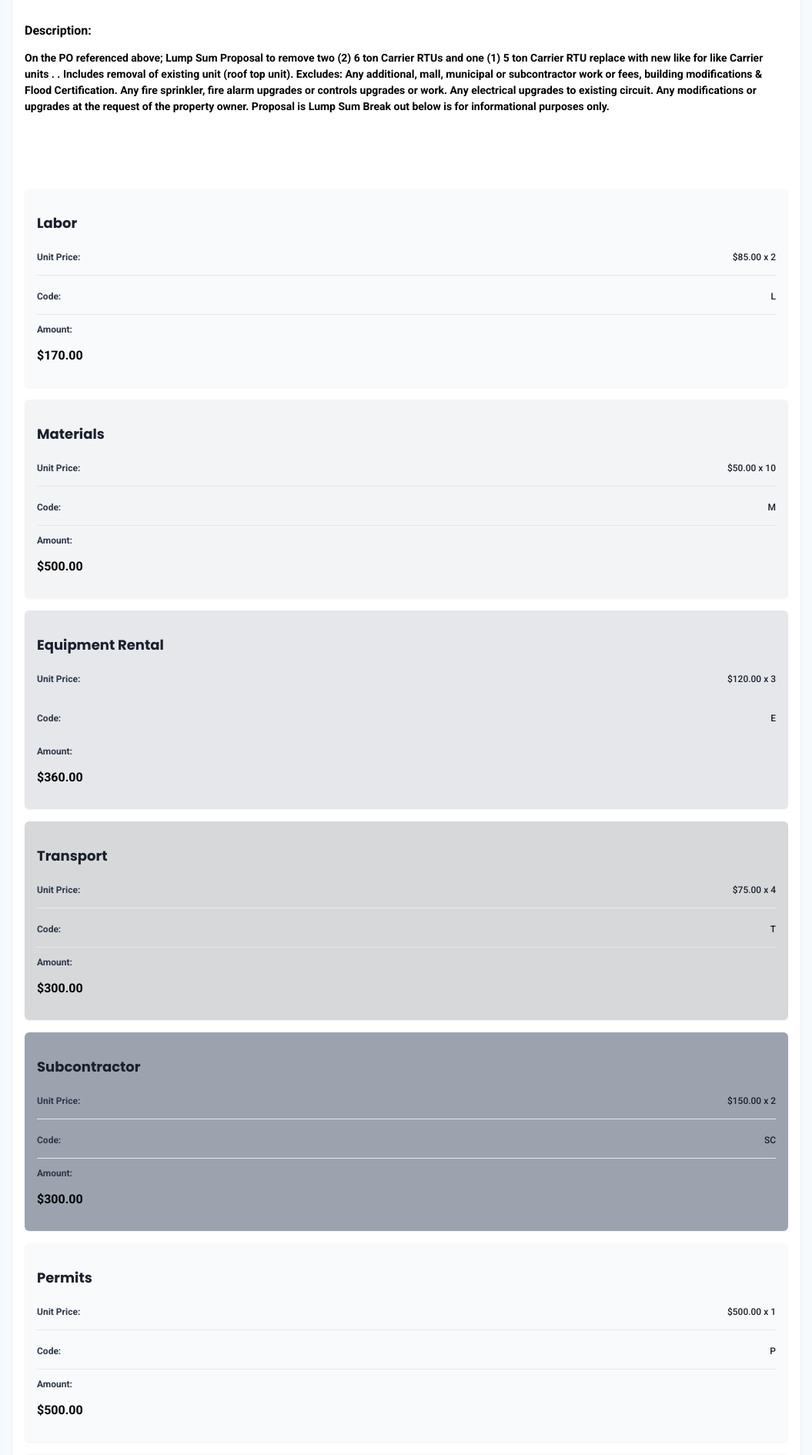
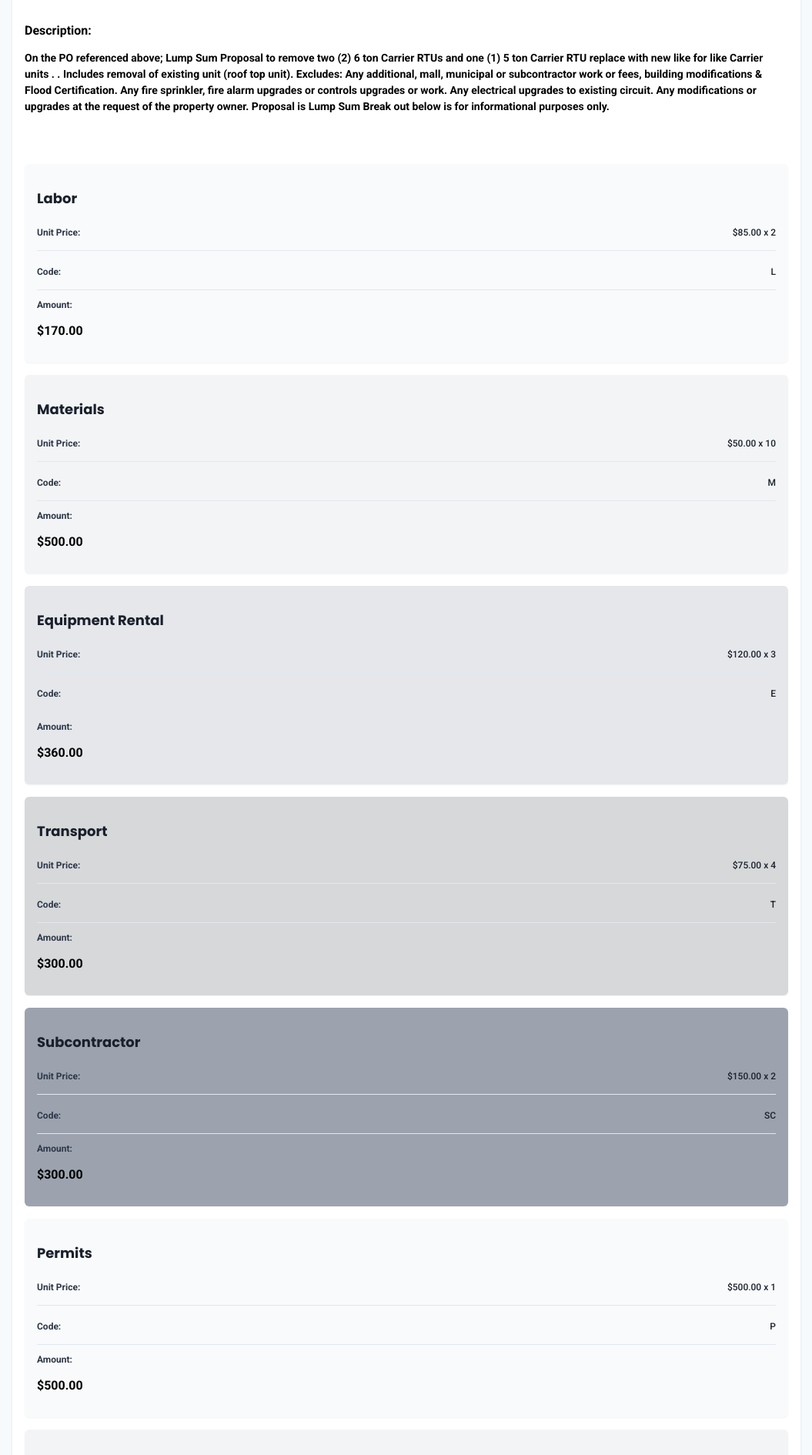
Before and after one commit to M3D3L/Quotation, a PHP site: page / in a window 1280 px wide. Shown: the part 1404-3294 px from the top of the page at 77% size, without its empty margins (112-1167 px from the left). Run offline with PHP 8.4, Linux system fonts and the light colour scheme.

Commit message:
removed some mock data and improved margin spacing

```diff
--- a/assets/css/main.css
+++ b/assets/css/main.css
@@ -44,10 +44,6 @@ ul {
     width: 100%;
 }
 
-/* Description */
-.description {
-    margin-bottom: 2rem;
-}
 
 .description p:first-child {
     font-weight: bold;
--- a/index.html
+++ b/index.html
@@ -128,105 +128,7 @@
                 quantity: 1,
                 code: "I",
                 amount: 150.0,
-            },
-            {
-                description: "Labor",
-                unitPrice: 85.0,
-                quantity: 2,
-                code: "L",
-                amount: 170.0,
-            },
-            {
-                description: "Materials",
-                unitPrice: 50.0,
-                quantity: 10,
-                code: "M",
-                amount: 500.0,
-            },
-            {
-                description: "Equipment Rental",
-                unitPrice: 120.0,
-                quantity: 3,
-                code: "E",
-                amount: 360.0,
-            },
-            {
-                description: "Transport",
-                unitPrice: 75.0,
-                quantity: 4,
-                code: "T",
-                amount: 300.0,
-            },
-            {
-                description: "Subcontractor",
-                unitPrice: 150.0,
-                quantity: 2,
-                code: "SC",
-                amount: 300.0,
-            },
-            {
-                description: "Permits",
-                unitPrice: 500.0,
-                quantity: 1,
-                code: "P",
-                amount: 500.0,
-            },
-            {
-                description: "Inspection",
-                unitPrice: 150.0,
-                quantity: 1,
-                code: "I",
-                amount: 150.0,
-            },
-            {
-                description: "Labor",
-                unitPrice: 85.0,
-                quantity: 2,
-                code: "L",
-                amount: 170.0,
-            },
-            {
-                description: "Materials",
-                unitPrice: 50.0,
-                quantity: 10,
-                code: "M",
-                amount: 500.0,
-            },
-            {
-                description: "Equipment Rental",
-                unitPrice: 120.0,
-                quantity: 3,
-                code: "E",
-                amount: 360.0,
-            },
-            {
-                description: "Transport",
-                unitPrice: 75.0,
-                quantity: 4,
-                code: "T",
-                amount: 300.0,
-            },
-            {
-                description: "Subcontractor",
-                unitPrice: 150.0,
-                quantity: 2,
-                code: "SC",
-                amount: 300.0,
-            },
-            {
-                description: "Permits",
-                unitPrice: 500.0,
-                quantity: 1,
-                code: "P",
-                amount: 500.0,
-            },
-            {
-                description: "Inspection",
-                unitPrice: 150.0,
-                quantity: 1,
-                code: "I",
-                amount: 150.0,
-            },
+            }
         ];
 
         document.addEventListener("DOMContentLoaded", () => {
```
